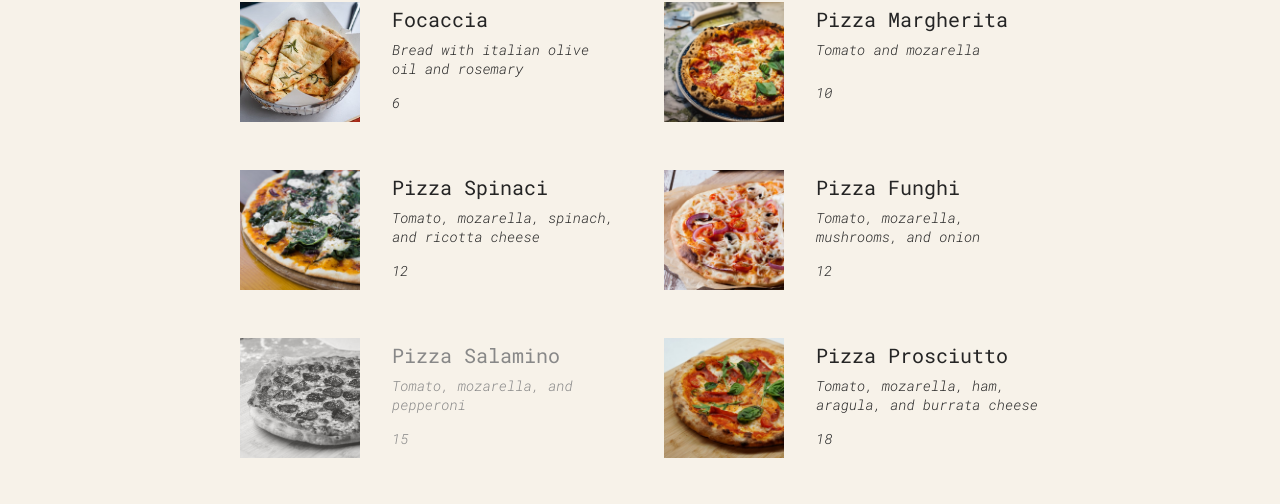
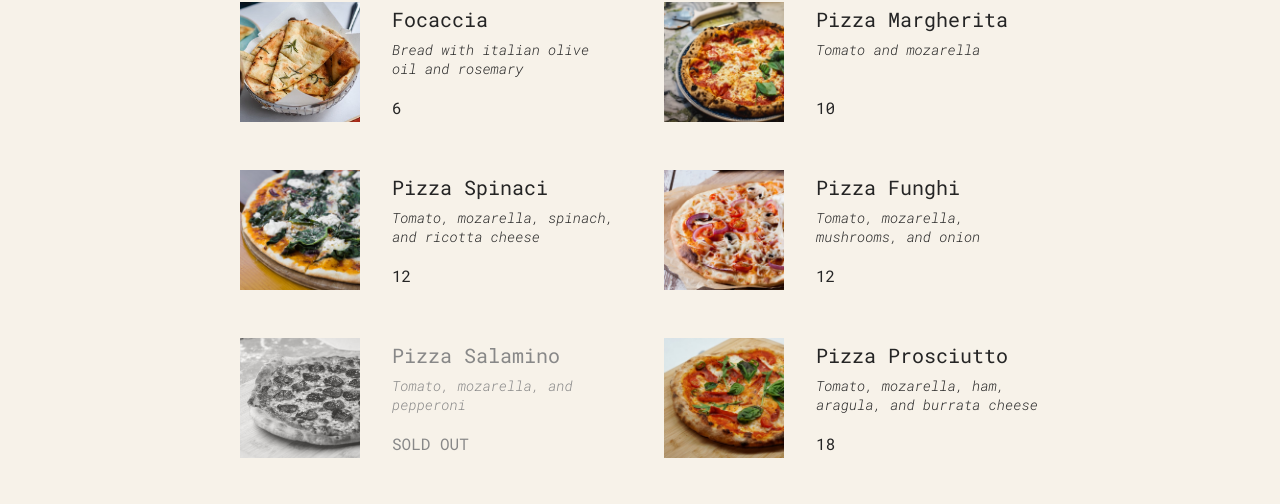
Before and after one commit to Shahbaaz92/Pizza-App, a React (Vite) app: page / in a window 1280 px wide. Shown: the part 330-834 px from the top of the page. Built offline with nearby package versions, Linux system fonts and the light colour scheme.

Commit message:
Update Pizza.jsx

```diff
--- a/src/components/Pizza.jsx
+++ b/src/components/Pizza.jsx
@@ -2,12 +2,13 @@
 
 function Pizza({ name, ingredients, price, photoName, soldOut }) {
   return (
-    <li className={soldOut ? "pizza sold-out" : "pizza"} key={name}>
+    <li className={`pizza ${soldOut ? "sold-out" : ""}`} key={name}>
       <img src={photoName} alt={name} />
       <div>
         <h3>{name}</h3>
         <p>{ingredients}</p>
-        <p>{price}</p>
+
+        {soldOut ? <span>SOLD OUT</span> : <span>{price}</span>}
       </div>
     </li>
   );
```
